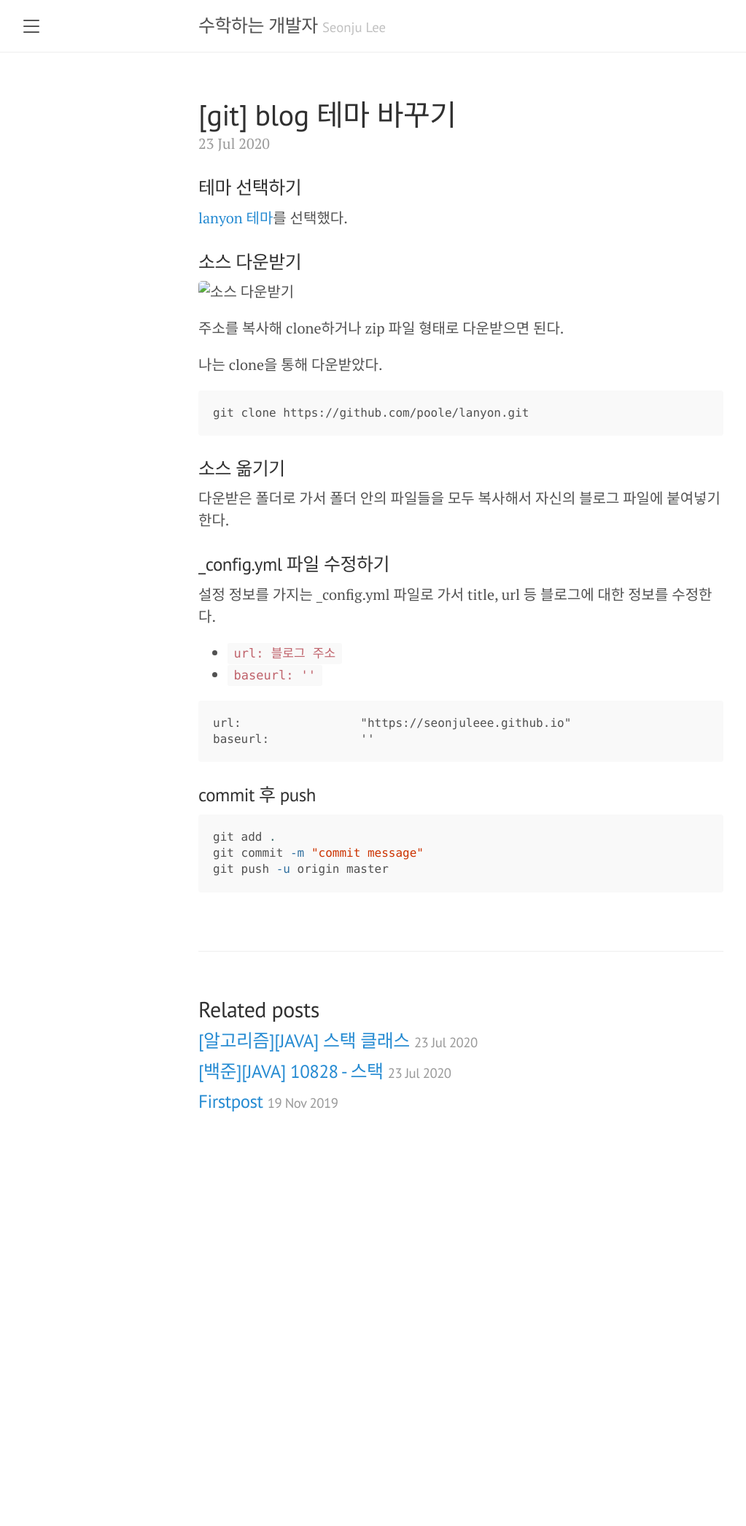
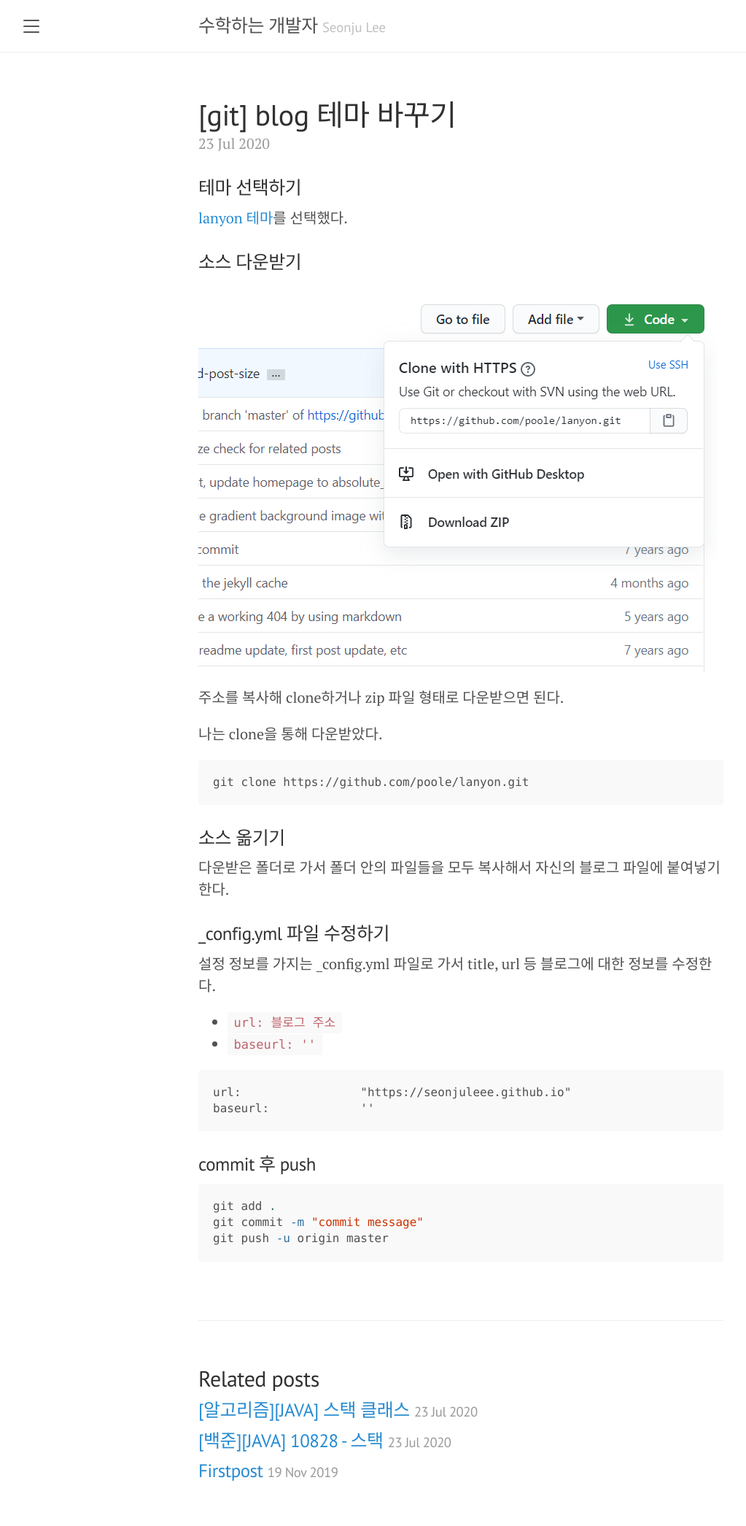
Before and after one commit to seonjuleee/seonjuleee.github.io, a Jekyll site: the page built from _posts/2020-07-23-git blog 테마 바꾸기.md, in a window 1280 px wide. Shown: the whole page at 73% size, without its empty margins (8-1031 px from the left). Built offline with Jekyll 4.4.1, drawn with Linux system fonts in a browser that asks for light colours; before the commit the page ends 1585 px from its top, so only the background shows below that.

Commit message:
add blog post - modify git blog theme

```diff
--- a/_posts/2020-07-23-git blog 테마 바꾸기.md
+++ b/_posts/2020-07-23-git blog 테마 바꾸기.md
@@ -9,7 +9,7 @@ title: "[git] blog 테마 바꾸기"
 
 ### 소스 다운받기
 <!-- 이미지 수정하기 -->
-![소스 다운받기](../assets/images/1.png)
+![소스 다운받기]({{"/assets/images/1.png"| relative_url}})
 주소를 복사해 clone하거나 zip 파일 형태로 다운받으면 된다.
 
 나는 clone을 통해 다운받았다.
```
